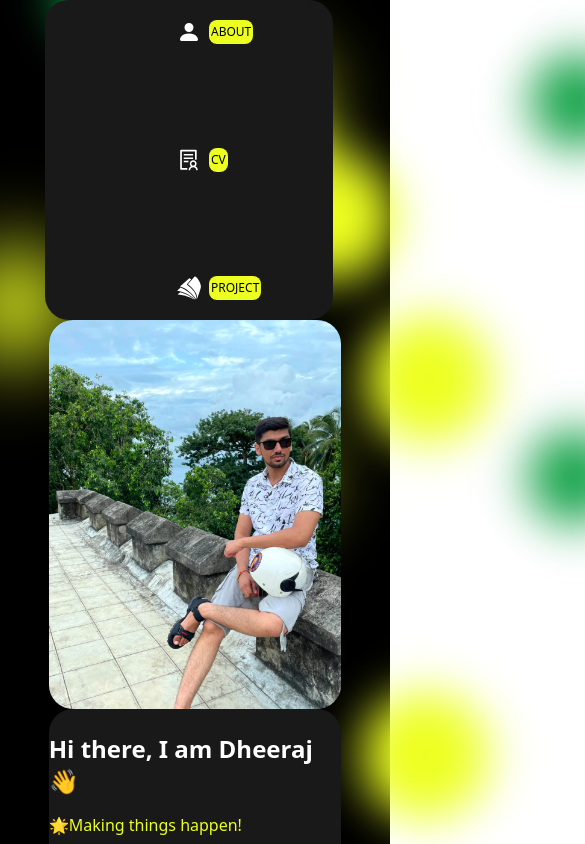
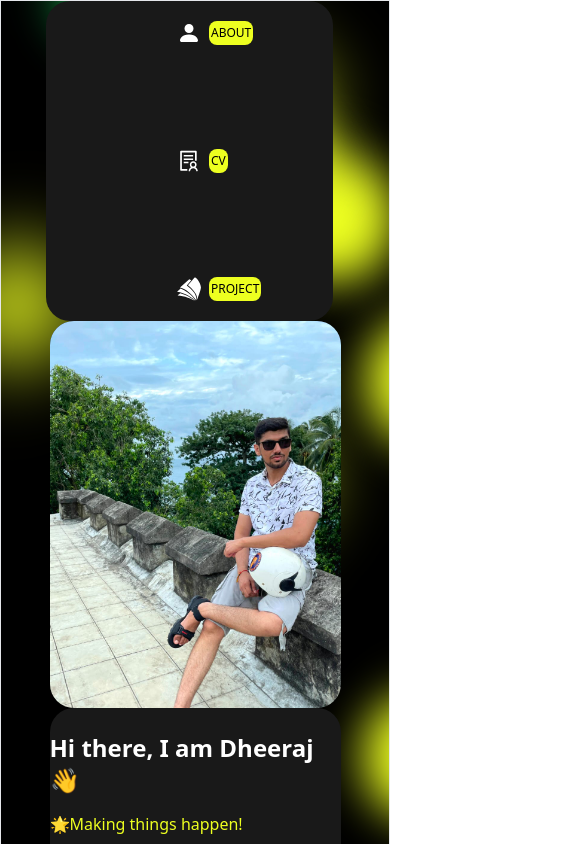
Before and after one commit to Dheeraj9811/Portfolio, a React (Vite) app: page / in a window 390 px wide. Shown: the top 844 px of the page, 585 px wide, since content can reach past the window. Built offline with nearby package versions, Linux system fonts and the light colour scheme.

Commit message:
solve iphone screen size issue

```diff
--- a/src/App.jsx
+++ b/src/App.jsx
@@ -10,7 +10,7 @@ function App() {
 
   return (
     <>
-      <div className=" md:w-full md:h-screen font-bodyfont text-textColor bg-black relative md:overflow-hidden">
+      <div className="  md:w-full md:h-screen font-bodyfont text-textColor bg-black relative md:overflow-hidden overflow-clip border ">
 
         <div className="  md:max-w-screen-2xl h-full mx-auto flex justify-center items-center">
         <Home></Home>
```
